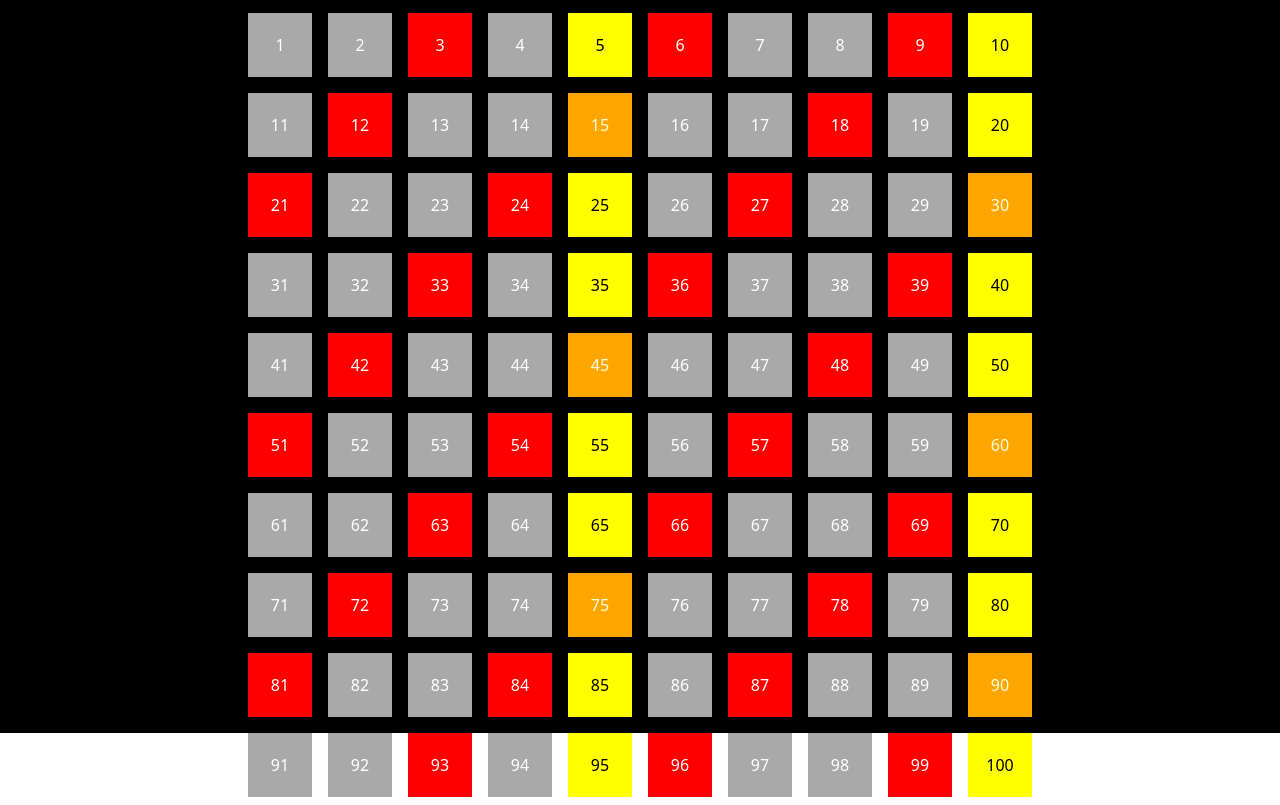
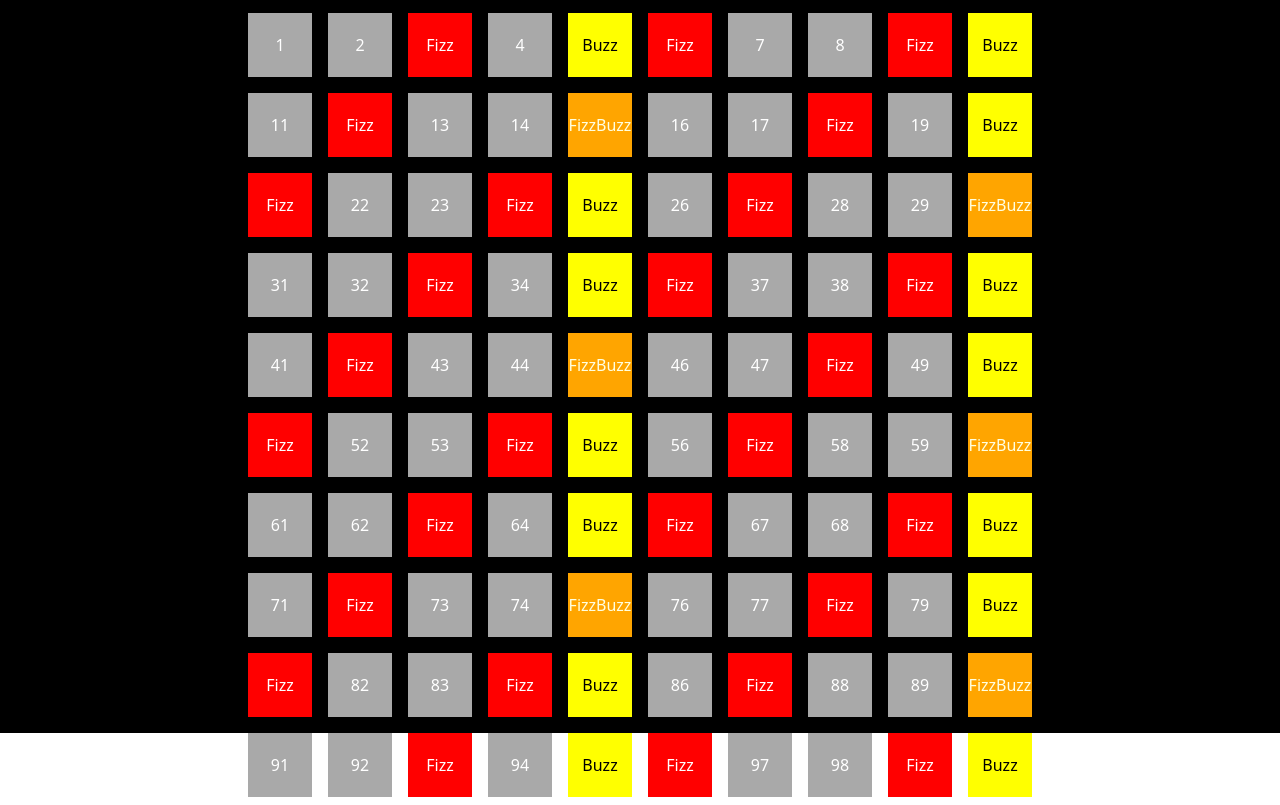
Before and after one commit to GersonMembrillo/js-fizzbuzz, a plain HTML site: page index.html in a window 1280 px wide. Shown: the part 67-872 px from the top of the page. Drawn offline with nearby package versions, Linux system fonts and the light colour scheme.

Commit message:
fixed (was really a dumb mistake)

```diff
--- a/css/style.css
+++ b/css/style.css
@@ -21,17 +21,17 @@
   color: #ffffff;
 }
 
-.fizz {
+.bg-fizz {
   background-color: red;
   color: white;
 }
 
-.buzz {
+.bg-buzz {
   background-color: yellow;
   color: black;
 }
 
-.fizzbuzz {
+.bg-fizzbuzz {
   background-color: orange;
   color: lightyellow;
 }
--- a/js/script.js
+++ b/js/script.js
@@ -13,26 +13,34 @@ const numBoxes = 100;
 */
 
 const boardbox = document.getElementById('boardbox');
+let content = '';
 
 for (let i = 1; i <= numBoxes; i++) {
 	let boxColor = '';
 
 	if (i % 3 === 0 && i % 5 === 0) {
-		boxColor = 'fizzbuzz';
+		boxColor = 'bg-fizzbuzz';
+		content = 'FizzBuzz';
 	} else if (i % 5 === 0) {
-		boxColor = 'buzz';
+		boxColor = 'bg-buzz';
+		content = 'Buzz';
 	} else if (i % 3 === 0) {
-		boxColor = 'fizz';
+		boxColor = 'bg-fizz';
+		content = 'Fizz';
+	} else {
+		content = i;
 	}
+
+	console.log(content);
 
 	boardbox.innerHTML += `<div class="box">
 	<div id="content" class="boxcontent d-flex justify-content-center align-items-center ${boxColor}">
-    ${i}
+    ${content}
   </div>
 </div>`;
 }
 
-// LO DO PER FATTO A METÀ, IL CODICE SOTTO FUNZIONA MA HA TROPPA ROBA, VOLEVO RIDURLA MA NON RIESCO A CAMBIARE IL VALORE DELLA I SENZA FAR SPARIRE TUTTO,
+// VERSIONE ALTERNATIVA (AGGIUSTATA QUELLA INIZIALE EHEHEHEHEHE)
 
 /*
 for (let i = 1; i <= numBoxes; i++) {
```
